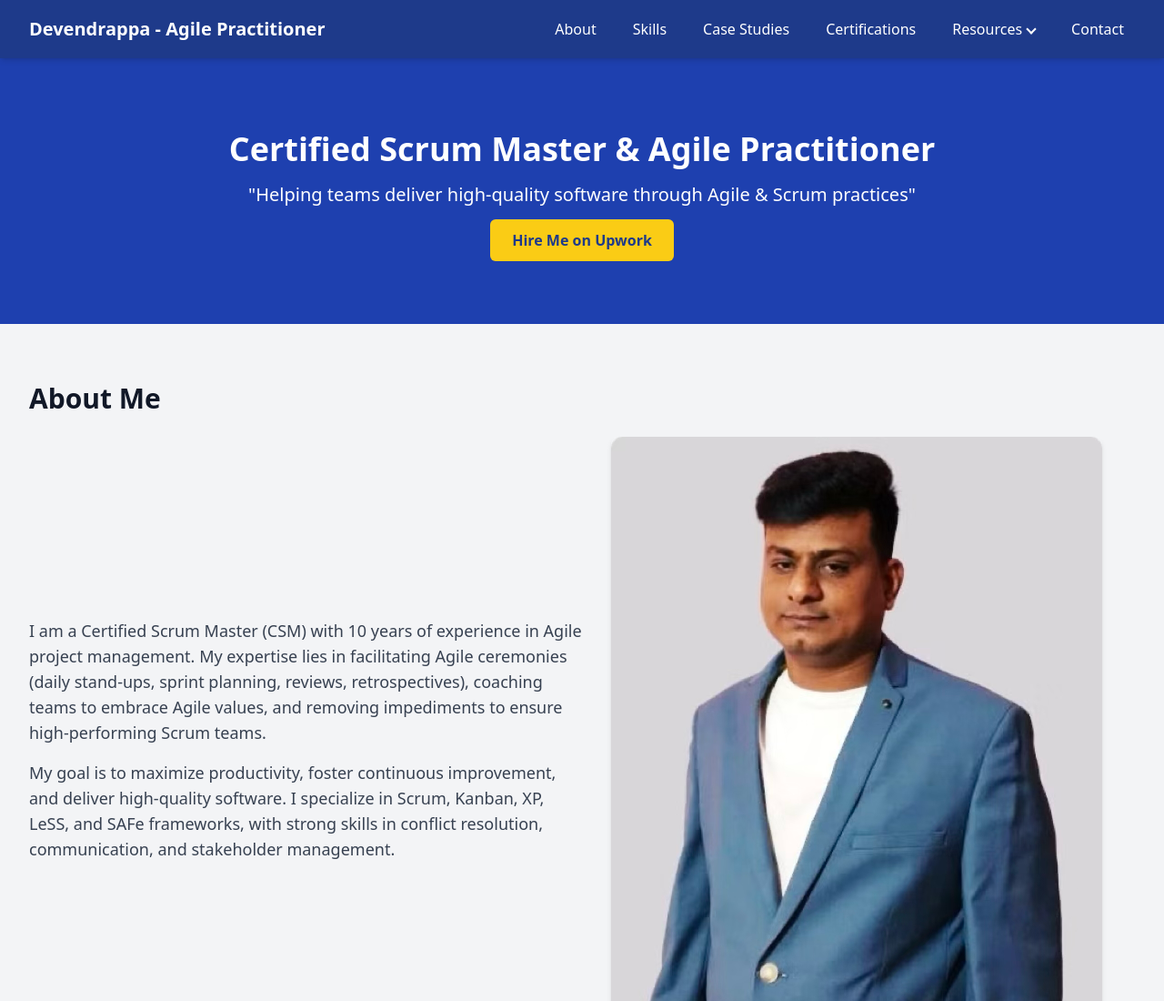
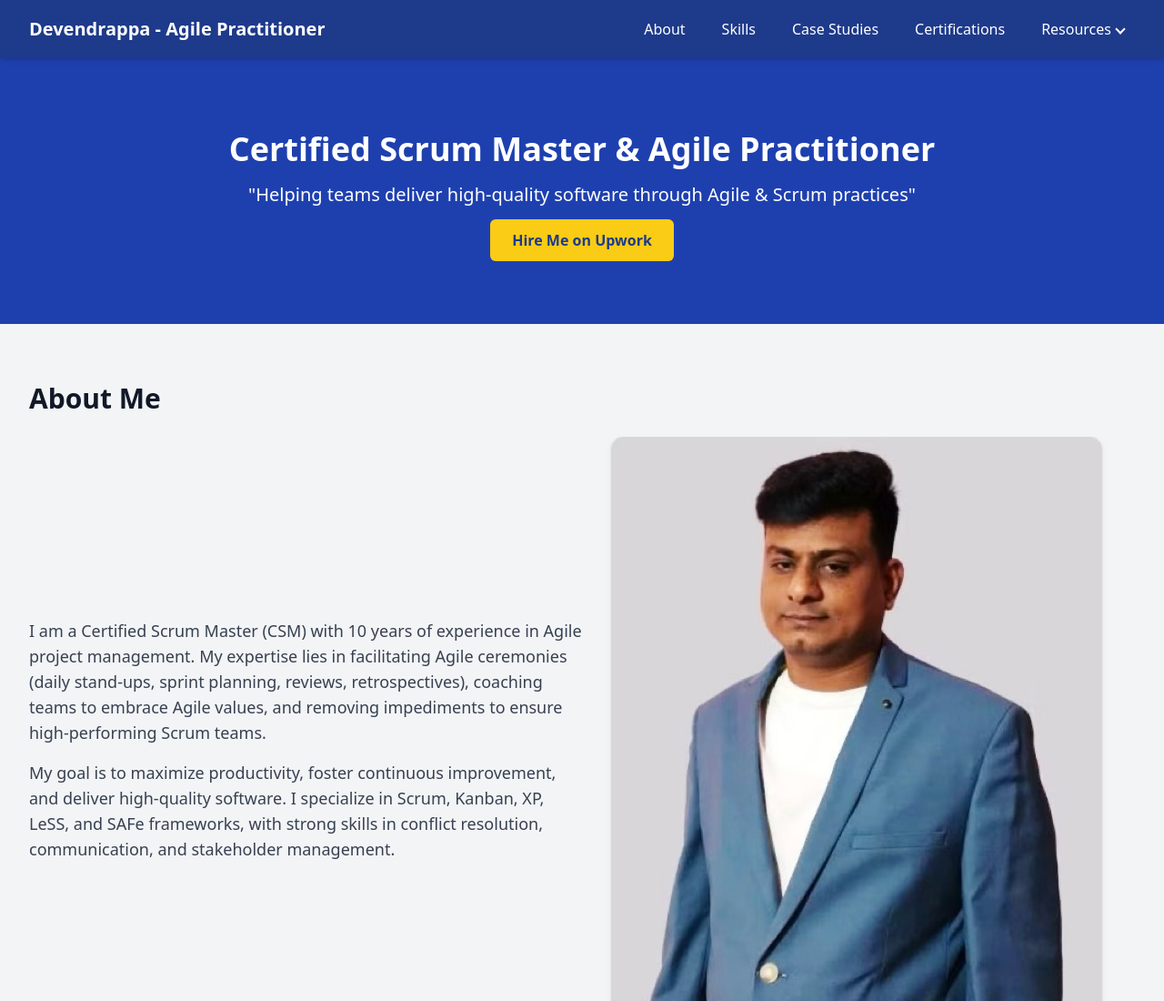
Before and after one commit to Devendrappa30/portfolio, a plain HTML site: page index.html in a window 1280 px wide. Shown: the top 1100 px of the page at 91% size. Drawn offline with nearby package versions, Linux system fonts and the light colour scheme.

Commit message:
Update index.html

```diff
--- a/index.html
+++ b/index.html
@@ -91,9 +91,6 @@
                        <span class="block px-4 py-2 font-semibold text-blue-900">Documents</span>
                        <a href="Support SLA.html">Support SLA</a>
                        <a href="SM&APM Portfolio HTML Presentation.html">SM&APM Portfolio HTML Presentation</a>
-                    </div>
-                </div>
-                <a href="#contact" class="hover:bg-blue-700 px-3 py-2 rounded-md">Contact</a>
                    </div>
                 </div>
             </div>
```
Lines whose indentation alone changed are shown as unchanged.
